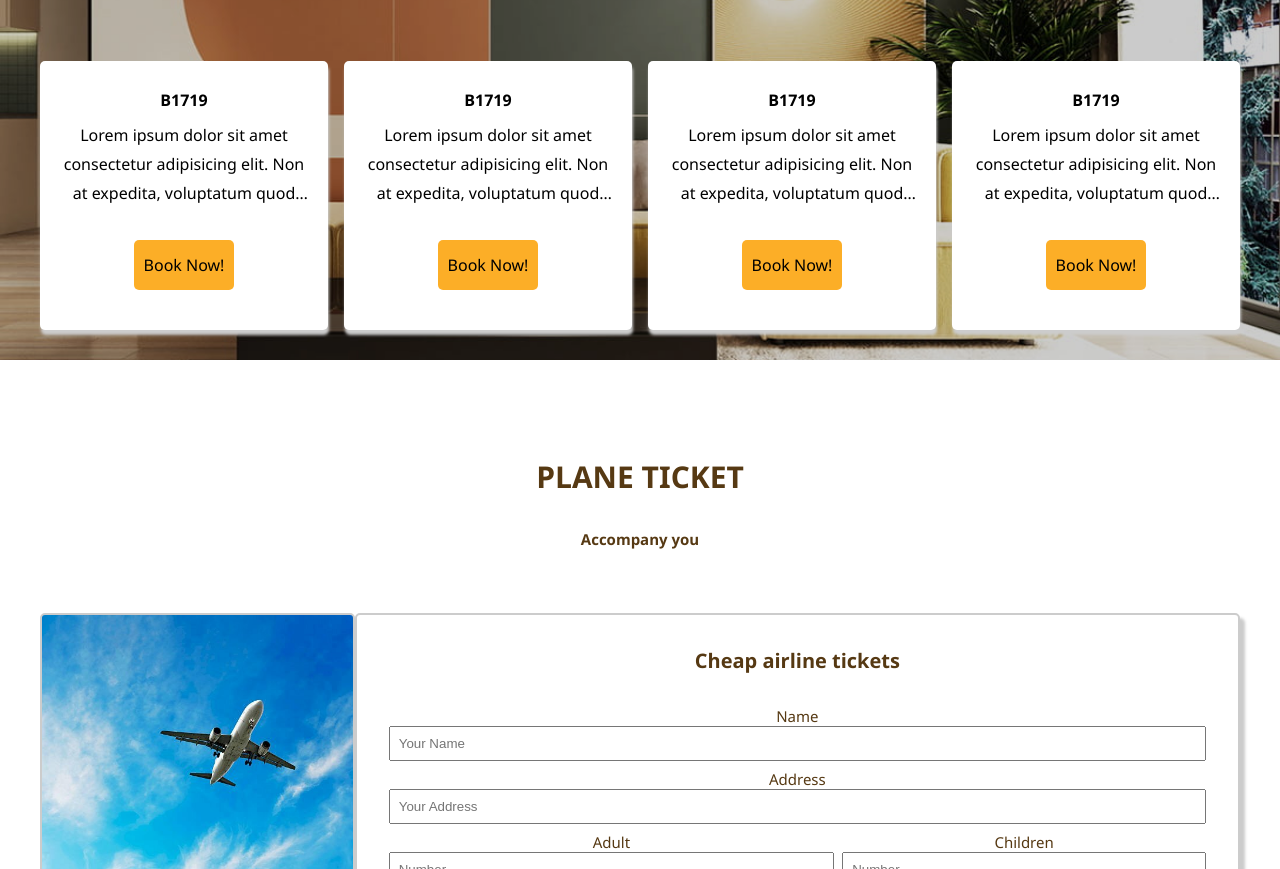
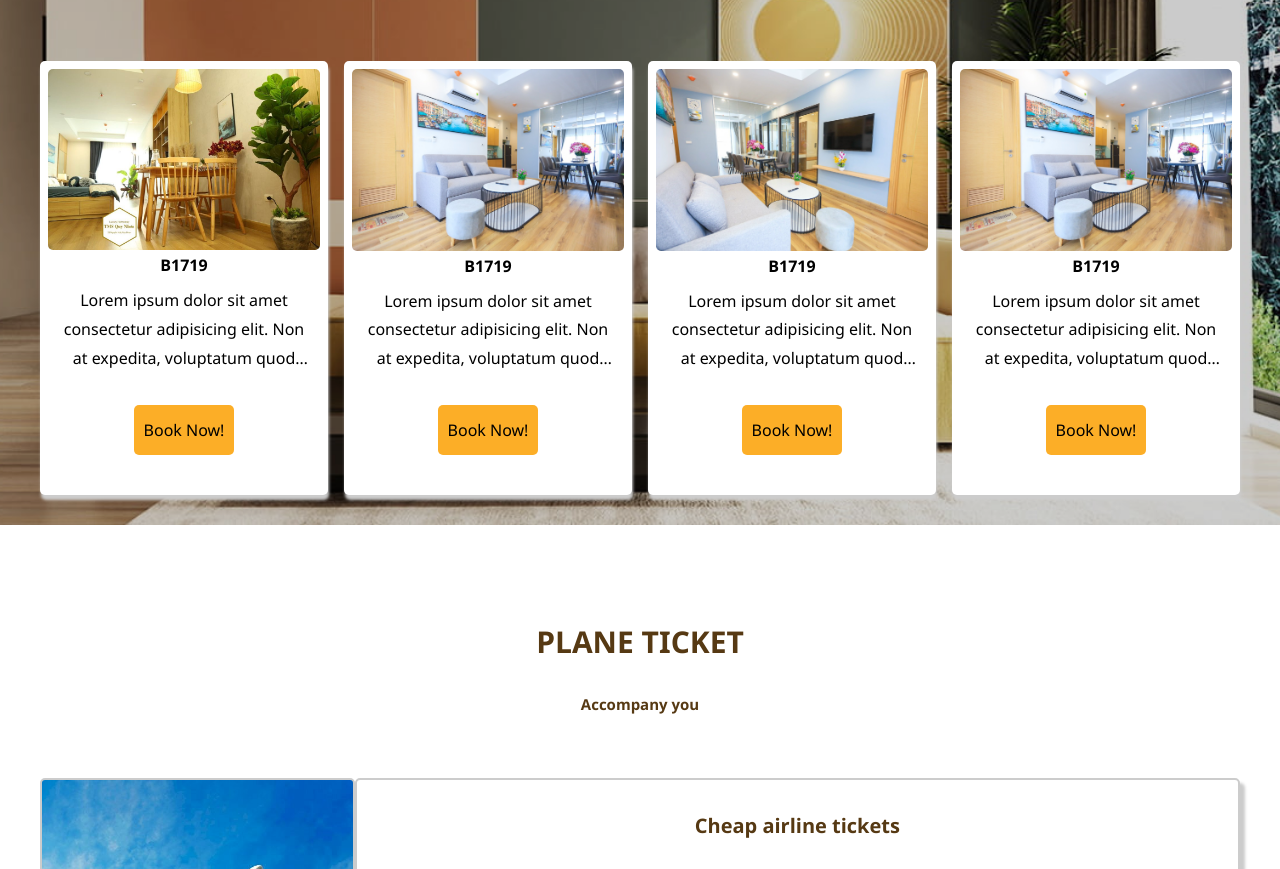
Before and after one commit to Hoangthang194/BookingApartment, a plain HTML site: page index.html in a window 1280 px wide. Shown: the part 1445-2314 px from the top of the page. Drawn offline with Linux system fonts and the light colour scheme; the site is published under a folder, as on GitHub Pages, so addresses that start at the root find nothing.

Commit message:
Update index.html

```diff
--- a/index.html
+++ b/index.html
@@ -110,7 +110,7 @@
 
                         <div class="booking-menu">
                             <div class="booking-menu-item">
-                                <img src="/access/img/B1210.jpg" alt="" class="booking-item-list">
+                                <img src="B1210.jpg" alt="" class="booking-item-list">
                                 <div class="sub-menu-booking">
                                     <div class="description">
                                         <div class="title-description">
@@ -127,7 +127,7 @@
                                 </div>
                             </div>
                             <div class="booking-menu-item">
-                                <img src="/access/img/B1719.jpg" alt="" class="booking-item-list">
+                                <img src="B1719.jpg" alt="" class="booking-item-list">
                                 <div class="sub-menu-booking">
                                     <div class="description">
                                         <div class="title-description">
@@ -145,7 +145,7 @@
                                 </div>
                             </div>
                             <div class="booking-menu-item">
-                                <img src="/access/img/B2328.jpg" alt="" class="booking-item-list">
+                                <img src="B2328.jpg" alt="" class="booking-item-list">
                                 <div class="sub-menu-booking">
                                     <div class="description">
                                         <div class="title-description">
@@ -162,7 +162,7 @@
                                 </div>
                             </div>
                             <div class="booking-menu-item">
-                                <img src="/access/img/B1719.jpg" alt="" class="booking-item-list">
+                                <img src="B1719.jpg" alt="" class="booking-item-list">
                                 <div class="sub-menu-booking">
                                     <div class="description">
                                         <div class="title-description">
```
